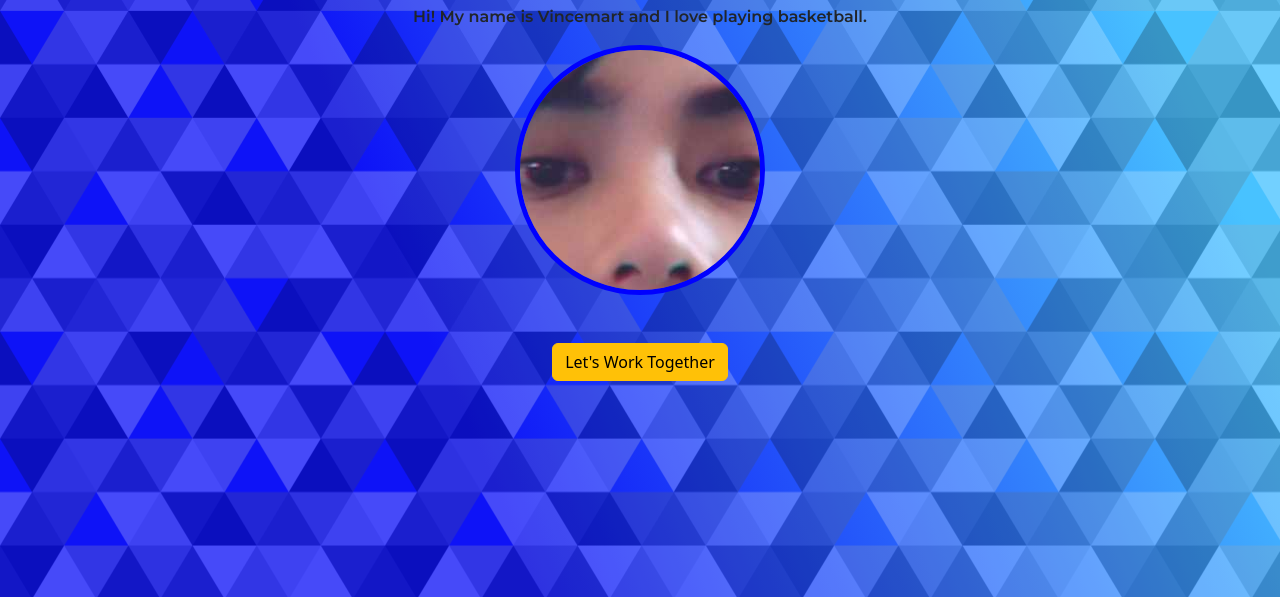
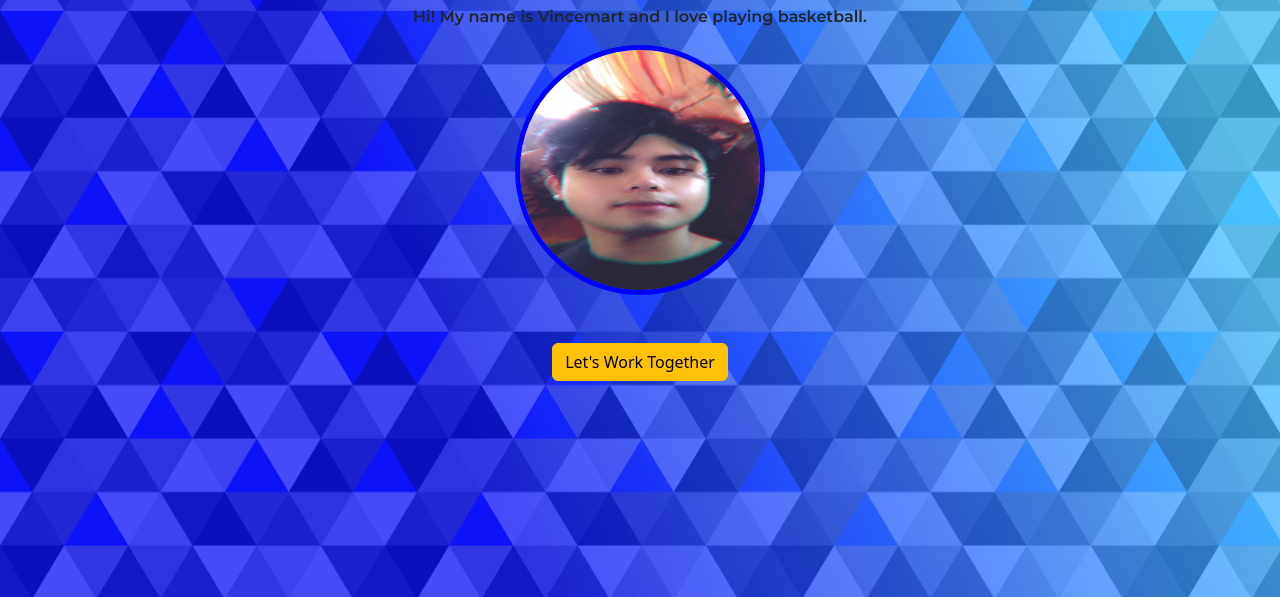
Before and after one commit to VincemartBoo/fcb-portfolio, a plain HTML site: page index.html in a window 1280 px wide. Shown: the part 203-800 px from the top of the page. Drawn offline with nearby package versions, Linux system fonts and the light colour scheme.

Commit message:
Add files via upload

```diff
--- a/index.css
+++ b/index.css
@@ -19,7 +19,7 @@
     width: 250px;
     border-radius: 50%;
     border: 5px solid blue;
-    object-fit: none;
+    object-fit: fill;
 }
 
 body {
```
